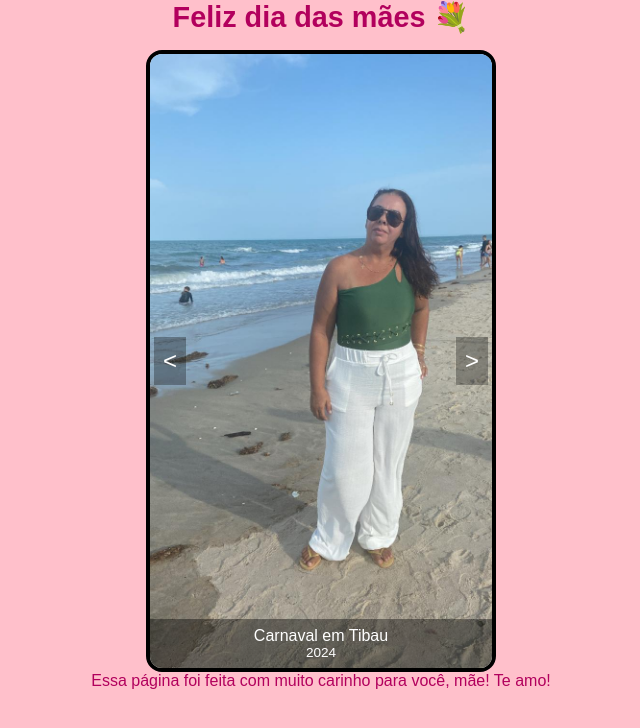
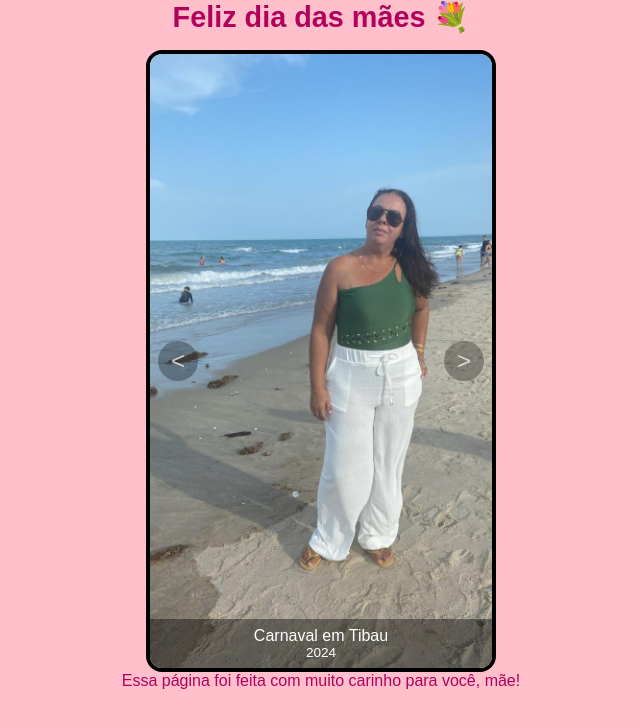
Before and after one commit to Walisson-Sales/Projeto_dia_das_maes, a plain HTML site: page index.html in a window 1280 px wide. Shown: the whole page, without its empty margins (319-959 px from the left). Drawn offline with Linux system fonts and the light colour scheme.

Commit message:
Pequenas modificações no css e leve alteração no html

```diff
--- a/index.html
+++ b/index.html
@@ -144,7 +144,7 @@
     <button class="nav next">&gt;</button>
   </div>
   <div class="descricao">
-    <p>Essa página foi feita com muito carinho para você, mãe! Te amo!</p>
+    <p>Essa página foi feita com muito carinho para você, mãe!</p>
   </div>
   <!-- Chamando o JavaScript -->
   <script src="carousel.js"></script>
--- a/styles.css
+++ b/styles.css
@@ -82,20 +82,35 @@ body {
   font-size: 0.85rem;
 }
 
-/* BOTÕES DE NAVEGAÇÃO */
+/* BOTÕES DE NAVEGAÇÃO COM BORDA ARREDONDADA E SOMBRA */
 .nav {
   position: absolute;
   top: 50%;
   transform: translateY(-50%);
-  background: rgba(0,0,0,0.3);
-  color: #fff;
+  background: rgba(0, 0, 0, 0.3);
+  color: rgba(255, 255, 255, 0.7); /* seta em branco translúcido */
   border: none;
   font-size: 1.5rem;
-  width: 32px;
-  height: 48px;
+  width: 40px;
+  height: 40px;
+  padding: 0;
+  border-radius: 50%;      /* deixa o botão redondo */
+  /* box-shadow: 0 2px 8px rgba(0, 0, 0, 0.3); sombra suave */
+  display: flex;           /* para centralizar o ícone */
+  align-items: center;
+  justify-content: center;
   cursor: pointer;
   z-index: 10;
 }
-.nav.prev { left: 4px; }
-.nav.next { right: 4px; }
-.nav:active { opacity: 0.6; }
+
+.nav.prev { left: 8px; }
+.nav.next { right: 8px; }
+
+.nav:active {
+  opacity: 0.6;
+}
+
+.nav:hover {
+  background: rgba(0, 0, 0, 0.6); /* escurece ao passar o mouse */
+  color: rgba(255, 255, 255, 1);   /* seta branca cheia ao passar o mouse */
+}
```
